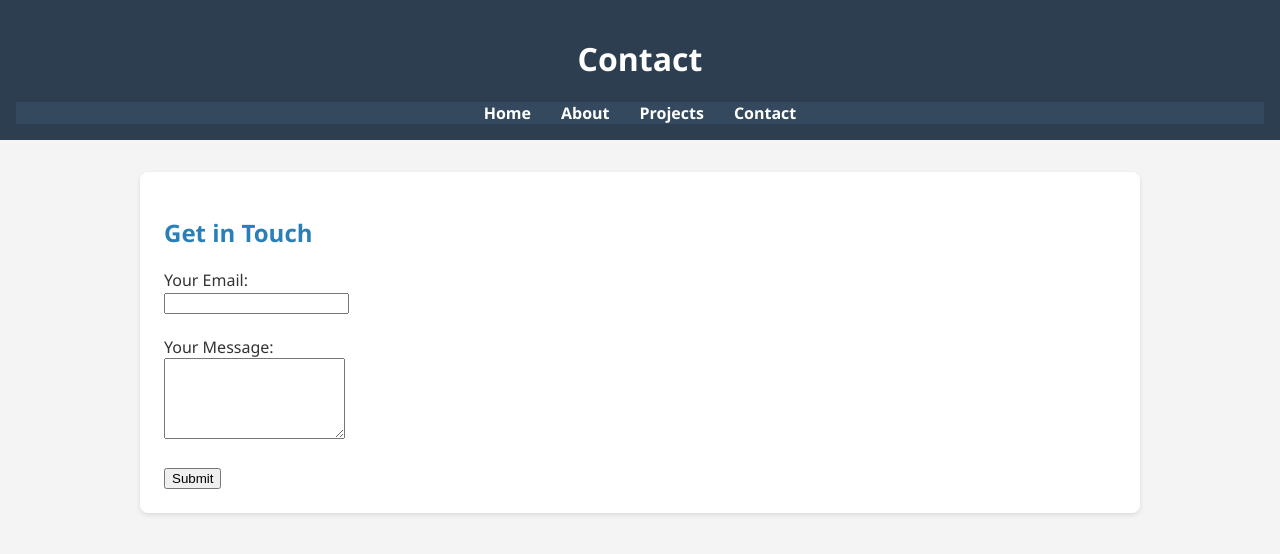
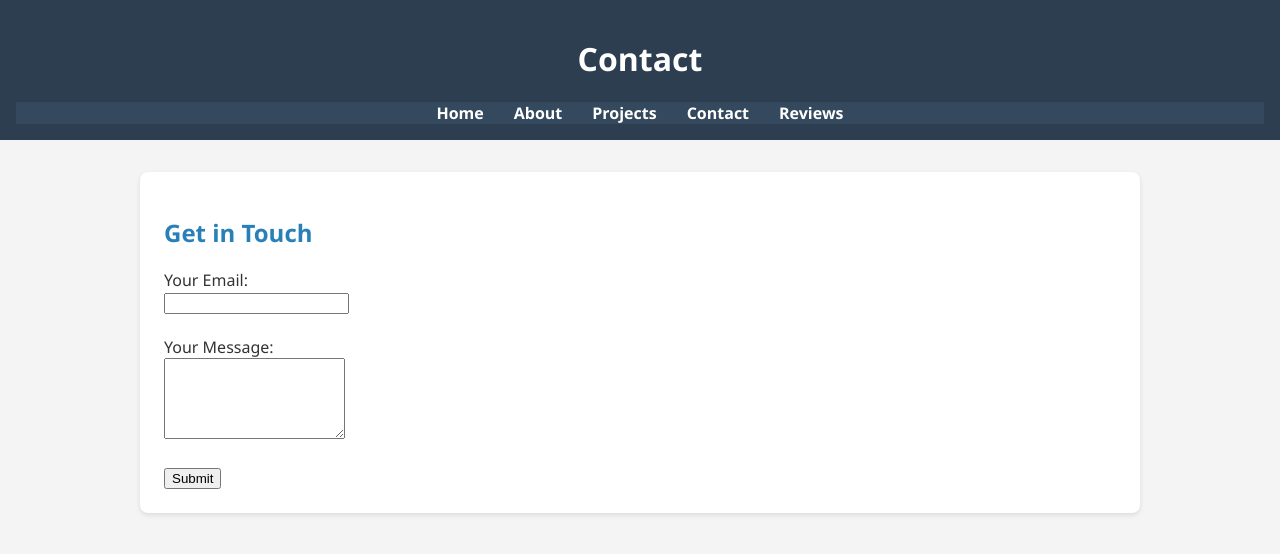
Before and after one commit to christhompson2865-ai/SDEV153, a plain HTML site: page contact.html in a window 1280 px wide. Drawn offline with Linux system fonts and the light colour scheme.

Commit message:
Add 'Reviews' link to contact page navigation
Added a 'Reviews' link to the navigation menu.

```diff
--- a/contact.html
+++ b/contact.html
@@ -22,6 +22,7 @@
         <li><a href="about.html">About</a></li>
         <li><a href="projects.html">Projects</a></li>
         <li><a href="contact.html">Contact</a></li>
+        <li><a href="reviews.html">Reviews</a></li>
       </ul>
     </nav>
   </header>
```
